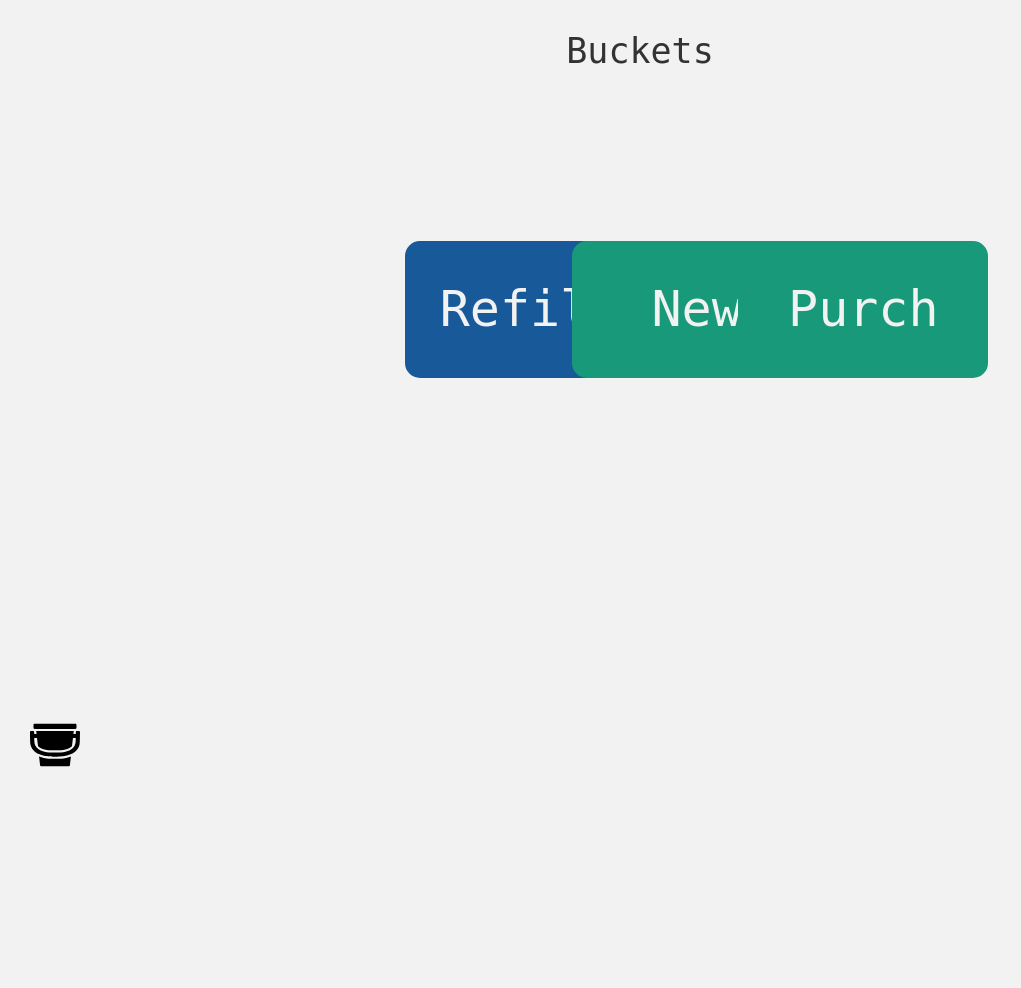
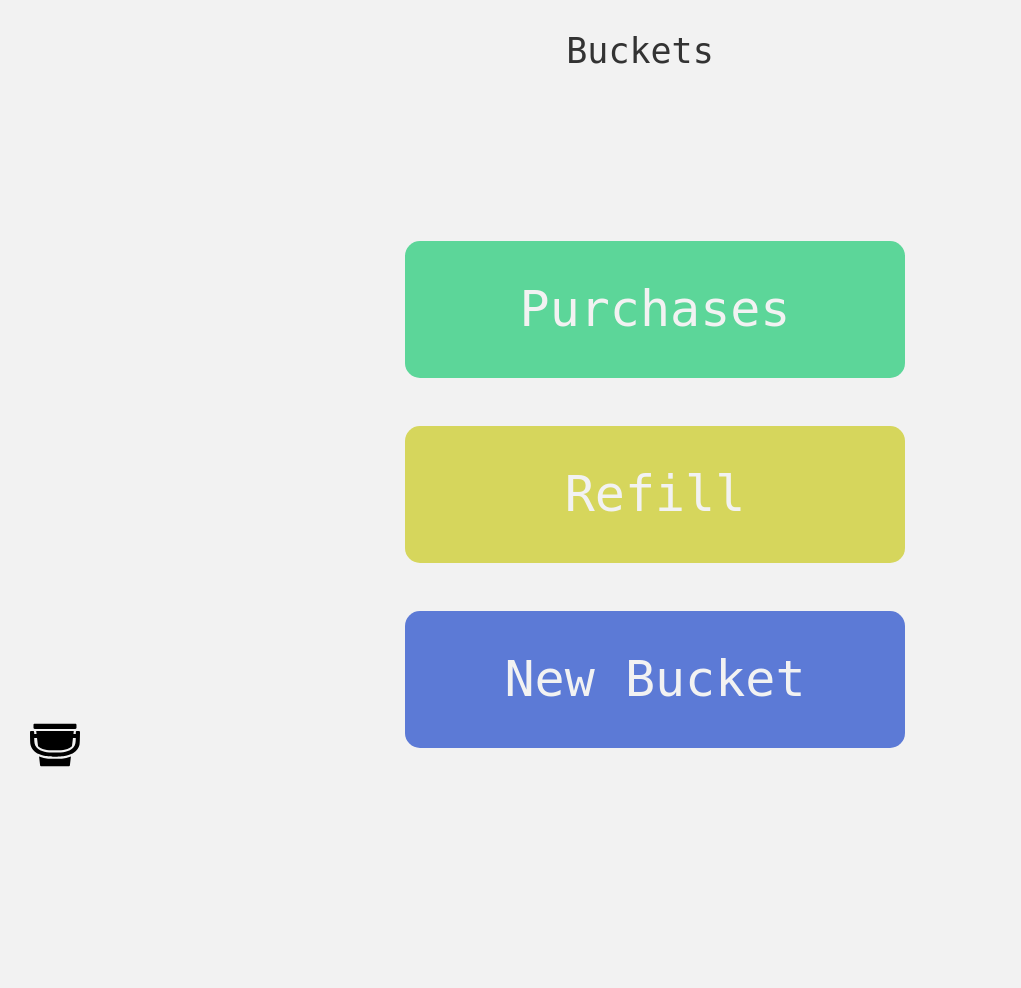
Before and after one commit to bryanchambers/buckets, a Flask app: page / in a window 1280 px wide. Shown: the top 988 px of the page, without its empty margins (0-1021 px from the left). Before the commit the page ends 767 px from the top, so only its background shows below. Run offline with Flask 2, Linux system fonts and the light colour scheme; data that the repository does not hold is empty; some libraries are stand-ins or nearby versions.

Commit message:
Styling updates to home page

```diff
--- a/app.py
+++ b/app.py
@@ -27,11 +27,8 @@ class Purchase(db.Model):
 	id = db.Column(db.Integer, primary_key=True)
 	bucket_id = db.Column(db.Integer, db.ForeignKey('bucket.id'))
 	desc = db.Column(db.String(150))
-	amount = db.Column(db.Float)
+	amount = db.Column(db.Integer)
 	date = db.Column(db.DateTime)
-
-
-
 
 
 
--- a/static/style.css
+++ b/static/style.css
@@ -27,7 +27,7 @@ body {
 .bucket {
     position: relative;
     height: 150px;
-    border: 5px solid #8c8c8c;
+    border: 3px solid #8c8c8c;
     margin: 5px;
     margin-bottom: 50px;
     background:#f2f2f2;
@@ -75,7 +75,7 @@ body {
 
 
 .btn-custom {
-    min-width: 250px;
+    width: 500px;
     font-size: 50px;
     padding: 30px;
     color: #f2f2f2;
@@ -83,7 +83,7 @@ body {
 }
 
 .btn-green {
-    background: #189a7a !important;
+    background: #5cd699 !important;
 }
 
 .btn-red {
@@ -91,10 +91,12 @@ body {
 }
 
 .btn-blue {
-    background: #18599a !important;
+    background: #5c7ad6 !important;
 }
 
-
+.btn-yellow {
+    background: #d6d65c !important;
+}
 
 .btn-spacer {
     margin-top: 130px;
--- a/templates/home.html
+++ b/templates/home.html
@@ -10,7 +10,7 @@
 
                         <a href='buckets/{{ envelope.id }}'>
                             <div class='progress bucket'>
-                                <div class='bucket-label bucket-name'>{{ envelope.name }} <span class='bucket-refill'>[{{ envelope.refill }}]</span></div>
+                                <div class='bucket-label bucket-name'>{{ envelope.name }}</div>
                                 <div class="progress-bar bucket-fill" style='width: {{ ((envelope.balance * 100) / envelope.size) | int }}%'></div>
                                 <div class='bucket-label bucket-balance'>{{ envelope.balance | int }}</div>
                             </div>
@@ -23,9 +23,15 @@
         </div>
     </div>
 
-    <div class='row justify-content-center btn-spacer'>
-        <div class='text-center col-4'><a class="btn btn-custom btn-blue" id='button' href='buckets/refill' role="button">Refill</a></div>
-		<div class='text-center col-4'><a class="btn btn-custom btn-green" id='button' href='buckets/new' role="button">New</a></div>
-		<div class='text-center col-4'><a class="btn btn-custom btn-green" id='button' href='purchases' role="button">Purch</a></div>
-    </div>
+    <div class='row btn-spacer'>
+		<div class='text-center col'><a class="btn btn-custom btn-green" id='button' href='purchases' role="button">Purchases</a></div>
+	</div>
+
+	<div class='row mt-5'>
+        <div class='text-center col'><a class="btn btn-custom btn-yellow" id='button' href='buckets/refill' role="button">Refill</a></div>
+	</div>
+
+	<div class='row mt-5'>
+		<div class='text-center col'><a class="btn btn-custom btn-blue" id='button' href='buckets/new' role="button">New Bucket</a></div>
+	</div>
 {% endblock %}
```
